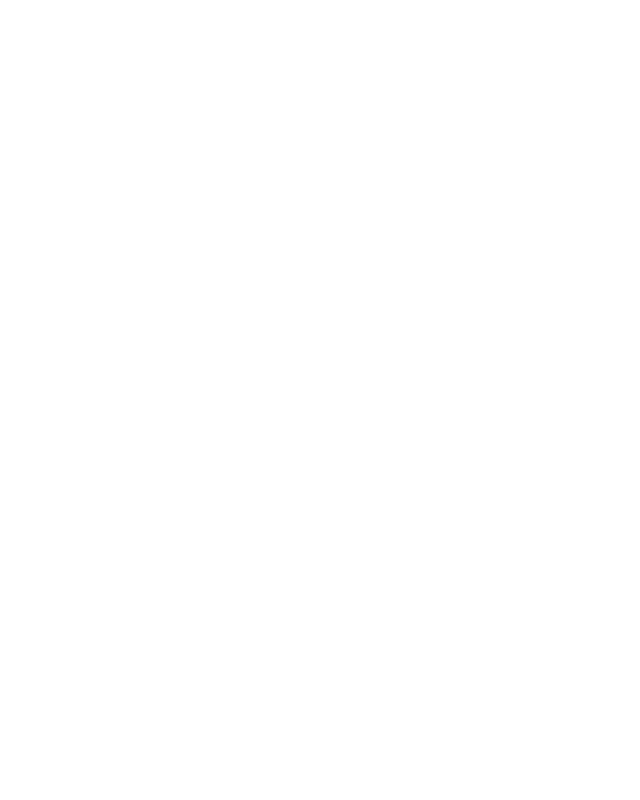
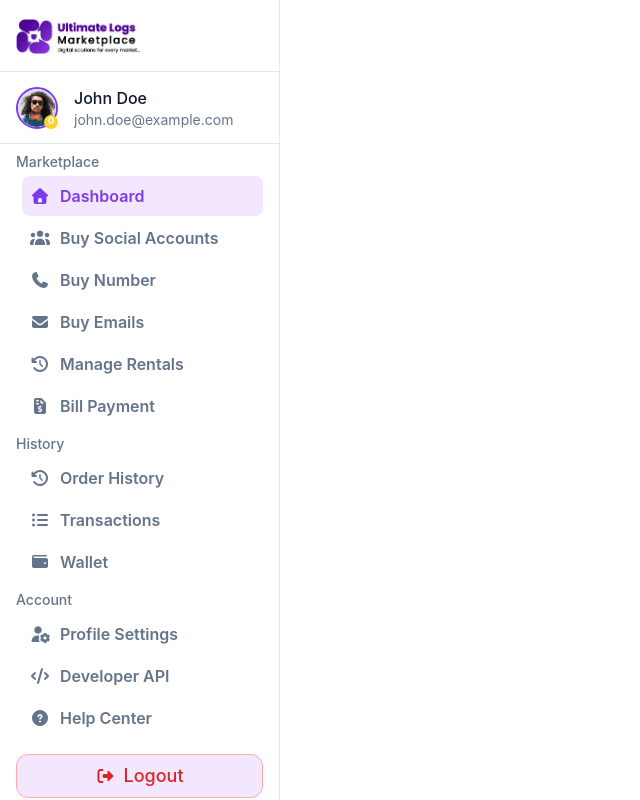
Before and after one commit to Daveed-dev/Ultimate-Logs-Marketplace, a React (Vite) app in the folder Vite-Frontend/: page /user/dashboard in a window 1280 px wide. Shown: the whole page, without its empty margins (0-640 px from the left). Built offline with nearby package versions, Linux system fonts and the light colour scheme.

Commit message:
Dasboad page and Dashboard sidebar commit

```diff
--- a/Vite-Frontend/src/App.jsx
+++ b/Vite-Frontend/src/App.jsx
@@ -4,6 +4,7 @@
 import Auth from './Modules/Auth';
 import Login from './auth/Login';
 import Signup from './auth/Signup';
+import Dashboard from './auth/Dashboard';
 
 const App = () => {
   return (
@@ -13,6 +14,7 @@
         <Route path='/user/*' element={<Auth />}>
           <Route path='login' element={<Login />} />
           <Route path='register' element={<Signup />} />
+          <Route path='dashboard' element={<Dashboard />} />
         </Route>
       </Routes>
     </>
--- a/Vite-Frontend/src/Home-component/navbar.jsx
+++ b/Vite-Frontend/src/Home-component/navbar.jsx
@@ -3,10 +3,6 @@
 
 const Navbar = () => {
   const [isFixed, setIsFixed] = useState(false);
-
-  // useEffect(() => {
-  //   window.scrollTo(0, 0);
-  // }, []);
 
   useEffect(() => {
     const handleScroll = () => {
--- /dev/null
+++ b/Vite-Frontend/src/auth/Dashboard.jsx
@@ -0,0 +1,194 @@
+import React, { useEffect, useState } from 'react';
+import { Link } from 'react-router-dom';
+
+const Dashboard = () => {
+  const [isSidebarOpen, setIsSidebarOpen] = useState(true);
+
+  useEffect(() => {
+    document.title = 'Ultimate Tools Marketplace - Dashboard';
+  }, []);
+  return (
+    <>
+      <section className='w-full bg-[var(--cl-white)] h-screen'>
+        <aside
+          className={`
+    fixed top-0 left-0 h-screen z-50 flex flex-col
+    bg-[var(--cl-white)] border-r border-[var(--border)]
+    transition-all duration-300 ease-in-out
+    ${isSidebarOpen ? 'translate-x-0' : '-translate-x-full'}
+    lg:translate-x-0
+    ${isSidebarOpen ? 'w-70' : 'w-70 lg:w-20'}
+  `}
+        >
+          <section className='w-full h-18 flex items-center  border-b-1 border-[var(--border)] pl-4 shrink-0'>
+            <div>
+              <img src='/images/logo.png' alt='logo' className='h-9 ' />
+            </div>
+            <div
+              className='absolute right-10  hover:bg-[var(--white)] flex items-center justify-center w-8 h-8 rounded-full cursor-pointer transition-all duration-300 lg:hidden'
+              onClick={() => setIsSidebarOpen(false)}
+            >
+              <i className='fa-solid fa-close none text-[var(--gray)] text-sm'></i>
+            </div>
+          </section>
+          <section className='w-full h-18 flex items-center gap-4 px-4 border-b-1 border-[var(--border)] shrink-0'>
+            <div className='relative inline-block'>
+              <img
+                src='/images/profile11.png'
+                alt='profile'
+                className='h-10.5 border-2 border-[var(--cl-purple)] rounded-full'
+              />
+              <div className='absolute bottom-0 right-0 w-3.5 h-3.5 bg-amber-300 rounded-full flex items-center justify-center'>
+                <span className='text-white text-[0.6rem] font-bold'>0</span>
+              </div>
+            </div>
+            <div>
+              <h1 className='text-[var(--dark)] text-base font-medium'>
+                John Doe
+              </h1>
+              <p className='text-[var(--gray)] text-sm'>john.doe@example.com</p>
+            </div>
+          </section>
+          <section className='w-full px-4 pt-2 pb-4 overflow-y-auto flex flex-col flex-1 gap-2 scrollbar-hidden'>
+            {/* FirstSection */}
+            <div>
+              <h1 className='text-[var(--gray)] text-sm  font-medium'>
+                Marketplace
+              </h1>
+              <nav className='pt-1  flex flex-col gap-0.5 pl-1.5'>
+                <a
+                  href='#'
+                  className='flex items-center gap-2.5 text-base  py-2 px-2 font-semibold rounded-lg bg-[var(--white)] text-[var(--cl-purple)]'
+                >
+                  <i className='fas fa-home'></i>Dashboard
+                </a>
+                <a
+                  href='#'
+                  className='flex items-center gap-2.5 text-base  py-2 px-2 font-semibold rounded-lg text-[var(--text-muted)] hover:bg-[var(--white)] hover:text-[var(--cl-purple)]'
+                >
+                  <i className='fa-solid fa-users'></i>Buy Social Accounts
+                </a>
+                <a
+                  href='#'
+                  className='flex items-center gap-2.5 text-base  py-2 px-2 font-semibold rounded-lg text-[var(--text-muted)] hover:bg-[var(--white)] hover:text-[var(--cl-purple)]'
+                >
+                  <i className='fa-solid fa-phone'></i>Buy Number
+                </a>
+                <a
+                  href='#'
+                  className='flex items-center gap-2.5 text-base  py-2 px-2 font-semibold rounded-lg text-[var(--text-muted)] hover:bg-[var(--white)] hover:text-[var(--cl-purple)]'
+                >
+                  <i className='fa-solid fa-envelope'></i>Buy Emails
+                </a>
+                <a
+                  href='#'
+                  className='flex items-center gap-2.5 text-base  py-2 px-2 font-semibold rounded-lg text-[var(--text-muted)] hover:bg-[var(--white)] hover:text-[var(--cl-purple)]'
+                >
+                  <i className='fa-solid fa-clock-rotate-left'></i>Manage
+                  Rentals
+                </a>
+                <a
+                  href='#'
+                  className='flex items-center gap-2.5 text-base  py-2 px-2 font-semibold rounded-lg text-[var(--text-muted)] hover:bg-[var(--white)] hover:text-[var(--cl-purple)]'
+                >
+                  <i className='fa-solid fa-file-invoice-dollar'></i>Bill
+                  Payment
+                </a>
+              </nav>
+            </div>
+            {/* SecondSection */}
+            <div>
+              <h1 className='text-[var(--gray)] text-sm  font-medium'>
+                History
+              </h1>
+              <nav className='pt-1  flex flex-col gap-0.5 pl-1.5'>
+                <a
+                  href='#'
+                  className='flex items-center gap-2.5 text-base  py-2 px-2 font-semibold rounded-lg text-[var(--text-muted)] hover:bg-[var(--white)] hover:text-[var(--cl-purple)]'
+                >
+                  <i className='fa-solid fa-clock-rotate-left'></i>Order History
+                </a>
+                <a
+                  href='#'
+                  className='flex items-center gap-2.5 text-base  py-2 px-2 font-semibold rounded-lg text-[var(--text-muted)] hover:bg-[var(--white)] hover:text-[var(--cl-purple)]'
+                >
+                  <i className='fa-solid fa-list-ul'></i>Transactions
+                </a>
+                <a
+                  href='#'
+                  className='flex items-center gap-2.5 text-base  py-2 px-2 font-semibold rounded-lg text-[var(--text-muted)] hover:bg-[var(--white)] hover:text-[var(--cl-purple)]'
+                >
+                  <i className='fa-solid fa-wallet'></i>Wallet
+                </a>
+              </nav>
+            </div>
+            {/* ThirdSection */}
+            <div>
+              <h1 className='text-[var(--gray)] text-sm font-medium'>
+                Account
+              </h1>
+              <nav className='pt-1  flex flex-col gap-0.5 pl-1.5'>
+                <a
+                  href='#'
+                  className='flex items-center gap-2.5 text-base  py-2 px-2 font-semibold rounded-lg text-[var(--text-muted)] hover:bg-[var(--white)] hover:text-[var(--cl-purple)]'
+                >
+                  <i className='fa-solid fa-user-gear'></i>Profile Settings
+                </a>
+                <a
+                  href='#'
+                  className='flex items-center gap-2.5 text-base  py-2 px-2 font-semibold rounded-lg text-[var(--text-muted)] hover:bg-[var(--white)] hover:text-[var(--cl-purple)]'
+                >
+                  <i className='fa-solid fa-code'></i>Developer API
+                </a>
+                <a
+                  href='#'
+                  className='flex items-center gap-2.5 text-base  py-2 px-2 font-semibold rounded-lg text-[var(--text-muted)] hover:bg-[var(--white)] hover:text-[var(--cl-purple)]'
+                >
+                  <i className='fa-solid fa-circle-question'></i>Help Center
+                </a>
+              </nav>
+            </div>
+            <div className='relative w-full h-fit p-3 wp rounded-3xl flex flex-col items-center gap-2'>
+              <div className='absolute inset-0 pointer-events-none z-0'>
+                <i className='fa-solid fa-circle absolute top-5 left-5 text-[#25D366]/20 text-xs animatefloatup'></i>
+
+                <i className='fa-solid fa-circle absolute top-6 right-6 text-[#25D366]/20 text-sm animatefloatdown'></i>
+
+                <i className='fa-solid fa-circle absolute top-10 left-20 text-[#25D366]/20 text-[0.5rem] animatefloatdown'></i>
+                <i className='fa-solid fa-circle absolute top-10 right-20 text-[#25D366]/20 text-[0.5rem] animatefloatdown'></i>
+
+                <i className='fa-solid fa-circle absolute bottom-12 right-5 text-[#25D366]/20 text-sm animatefloatup'></i>
+
+                <i className='fa-solid fa-circle absolute bottom-15 left-6 text-[#25D366]/20 text-[10px] animatefloatup'></i>
+              </div>
+              <span className='flex w-10 h-10 items-center justify-center rounded-full  bg-[#25D366] z-10'>
+                <i className='fa-brands fa-whatsapp text-[var(--cl-white)] text-lg'></i>
+              </span>
+              <div className='z-10'>
+                <h1 className='text-[#064e3b] font-medium text-center'>
+                  Ultimate Log News
+                </h1>
+                <p className='text-sm text-[#047857]'>
+                  Get exclusive updates and drops
+                </p>
+              </div>
+              <button className='bg-[#25D366] text-[var(--cl-white)] w-full py-2 px-4 rounded-full font-semibold hover:bg-[#064e3b] hover:-translate-y-0.5 z-10 transition-all duration-300 '>
+                Join WhatsApp
+              </button>
+            </div>
+          </section>
+          <section className='pt-2 pb-0.5 px-4'>
+            <Link to='/user/login'>
+              <div className='w-full h-11 flex items-center gap-2 text-[#DC2626] border-1 border-[#ffa9a9] hover:bg-[#ffa9a9] bg-[var(--white)] justify-center rounded-lg cursor-pointer transition-all duration-300 rounded-xl'>
+                <i className='fa-solid fa-right-from-bracket'></i>{' '}
+                <span className='text-lg font-medium'>Logout</span>
+              </div>
+            </Link>
+          </section>
+        </aside>
+      </section>
+    </>
+  );
+};
+
+export default Dashboard;
--- a/Vite-Frontend/src/auth/Signup.jsx
+++ b/Vite-Frontend/src/auth/Signup.jsx
@@ -4,7 +4,7 @@
 const Signup = () => {
   useEffect(() => {
     document.title = 'Ultimate Tools Marketplace - Register';
-  });
+  }, []);
 
   const [showPassword, setShowPassword] = useState(false);
   const [showPassword2, setShowPassword2] = useState(false);
--- a/Vite-Frontend/src/index.css
+++ b/Vite-Frontend/src/index.css
@@ -10,6 +10,7 @@
   --dark: #0f172a;
   --gray: #64748b;
   --light-gray: #f8fafc;
+  --text-muted: #64748b;
   --shadow-sm: 0 4px 6px -1px rgba(0, 0, 0, 0.05);
   --shadow-md: 0 10px 30px -5px rgba(0, 0, 0, 0.08);
   --shadow-3d:
@@ -132,3 +133,18 @@
 .animatefloatdown {
   animation: floatDown 6s ease-in-out infinite;
 }
+
+/*
+Hide Scrollbar
+*/
+.scrollbar-hidden::-webkit-scrollbar {
+  display: none;
+}
+
+/*
+Whatsaap contact
+*/
+.wp {
+  background: linear-gradient(135deg, #e6fbf0 0%, #ccf4e0 100%);
+  border: 1px solid #a3e6c3;
+}
```
Also changed, not shown: Vite-Frontend/src/auth/Login.jsx (+5 -5 lines), Vite-Frontend/public/images/profile11.png (added), 1 other file (tests, documents, lock files or other folders).
